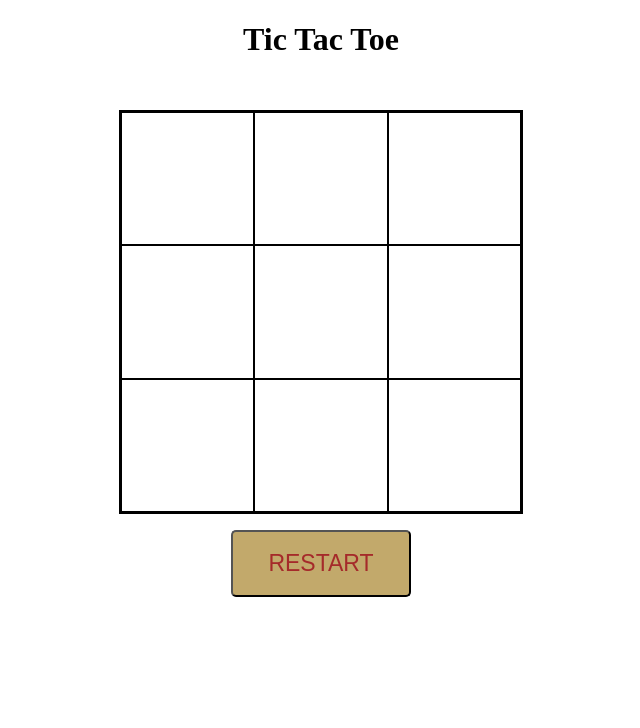
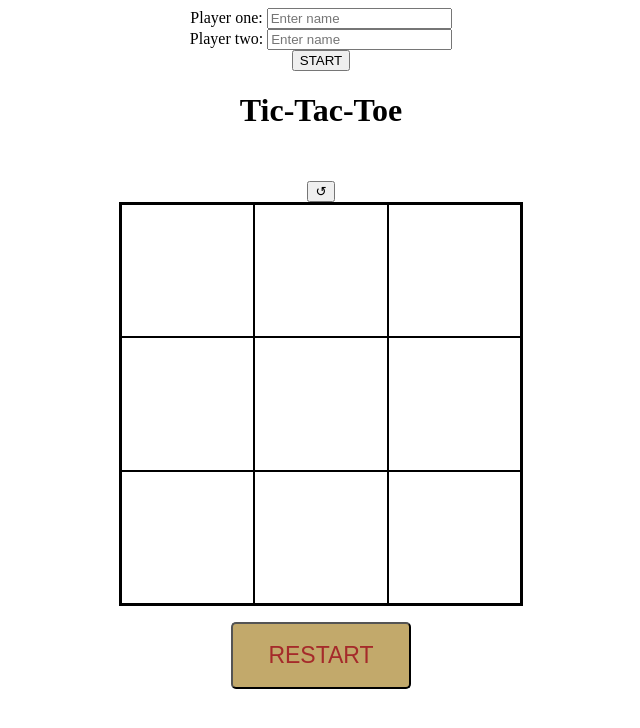
Before and after one commit to denisavl/Tic-Tac-Toe, a plain HTML site: page index.html in a window 1280 px wide. Shown: the whole page, without its empty margins (319-959 px from the left). Drawn offline with Linux system fonts and the light colour scheme.

Commit message:
Adding a modal and a reload button

```diff
--- a/index.html
+++ b/index.html
@@ -1,14 +1,51 @@
 <!DOCTYPE html>
 <html lang="en">
   <head>
-    <meta charset="UTF-8">
-    <meta name="viewport" content="width=device-width, initial-scale=1.0">
+    <meta charset="UTF-8" />
+    <meta name="viewport" content="width=device-width, initial-scale=1.0" />
     <title>Tic Tac Toe</title>
-    <link rel="stylesheet" href="style.css">
+    <link rel="stylesheet" href="style.css" />
     <script src="./script.js" defer></script>
+    <link rel="icon" href="icon.png" type="image/png">
   </head>
   <body>
-    <h1 class="title">Tic Tac Toe</h1>
+    <div class="modal">
+      <div class="modal-content">
+        <form>
+          <div>
+            <label for="player1">Player one:</label>
+            <input
+              type="text"
+              name="player1"
+              id="player1"
+              placeholder="Enter name"
+              autocomplete="off"
+              required
+            />
+          </div>
+          <div>
+            <label for="player2">Player two:</label>
+            <input
+              type="text"
+              name="player2"
+              id="player2"
+              placeholder="Enter name"
+              autocomplete="off"
+              required
+            />
+          </div>
+          <button class="startGame">START</button>
+        </form>
+      </div>
+    </div>
+    <h1 class="title">Tic-Tac-Toe</h1>
+    <div class="playersTurn">
+      <div class="leftPlayer"></div>
+      <div class="rightPlayer"></div>
+    </div>
+    <div class="reloadBtn">
+      <button class="reload">↺</button>
+    </div>
     <div class="container">
       <div class="child" id="0-0"></div>
       <div class="child" id="0-1"></div>
@@ -20,6 +57,7 @@
       <div class="child" id="2-1"></div>
       <div class="child" id="2-2"></div>
     </div>
+
     <p class="playerWins"></p>
     <button class="restart">RESTART</button>
   </body>
```
Lines whose indentation alone changed are shown as unchanged.
